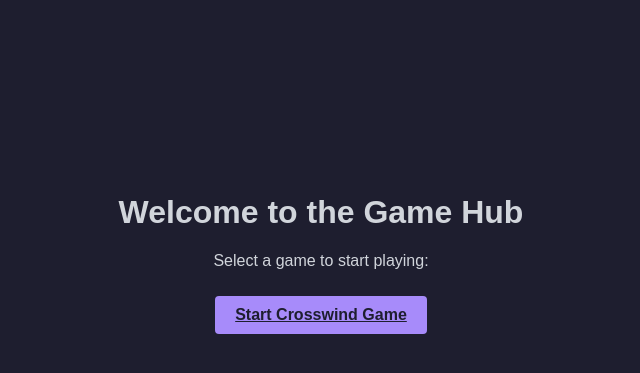
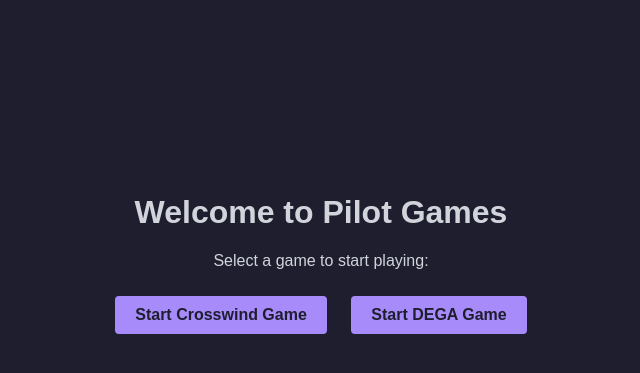
Before and after one commit to jbfalcon2000/crosswind-app, a Flask app: page / in a window 1280 px wide. Shown: the part 167-540 px from the top of the page, without its empty margins (319-959 px from the left). Run offline with Flask 3, Linux system fonts and the light colour scheme.

Commit message:
Buttons fixed

```diff
--- a/app/__init__.py
+++ b/app/__init__.py
@@ -1,6 +1,8 @@
 from flask import Flask
+
 
 app = Flask(__name__)
 app.config.from_object('config.Config')
 
+
 from app import routes
--- a/app/routes.py
+++ b/app/routes.py
@@ -11,16 +11,29 @@ def crosswind_game():
     if 'score' not in session:
         session['score'] = {"correct": 0, "attempts": 0}
 
-    if request.method == "GET" or "next" in request.form:
-        # Generate a new scenario
-        generate_scenario()
 
-    if "restart" in request.form:
-        # Reset the score
-        session['score']["correct"] = 0
-        session['score']["attempts"] = 0
-        # Generate a new scenario
-        generate_scenario()
+    def render_new_scenario():
+        wind_direction, wind_speed, runway_direction = generate_scenario()
+        return render_template(
+            "crosswind_game.html",
+            wind_direction=wind_direction,
+            wind_speed=wind_speed,
+            runway_direction=runway_direction,
+            score=session['score'],
+            result=None,
+            feedback=None,
+            user_choice=None,
+            correct_choice=None,
+            user_crosswind=None,
+            allow_next=False,
+        )
+
+
+    if request.method == "GET" or "next" in request.form or "restart" in request.form:
+        if "restart" in request.form:
+            # Reset the score
+            session['score'] = {"correct": 0, "attempts": 0}
+        return render_new_scenario()
 
     if request.method == "POST":
         # Handle form submission
@@ -49,16 +62,11 @@ def crosswind_game():
                 f"Incorrect crosswind component. The correct value was {correct_crosswind} knots."
             )
 
-        if not feedback:
-            result = "Correct"
-            session['score']['correct'] += 1
-        session['score']['attempts'] += 1
-
         # Update score if everything is correct
         if not feedback:
             result = "Correct"
             session['score']["correct"] += 1
-        session['score']["attempts"] += 1
+        session['score']['attempts'] += 1
 
         # Render feedback
         return render_template(
@@ -74,3 +82,8 @@ def crosswind_game():
             user_crosswind=user_crosswind,
             allow_next=True,
         )
+
+
+@app.route("/dega_game", methods=["GET", "POST"])
+def dega_game():
+    return render_template("dega_game.html")
--- /dev/null
+++ b/app/static/css/buttons.css
@@ -0,0 +1,61 @@
+a.button {
+    text-decoration: none; /* Remove underline */
+}
+
+.button {
+    display: inline-block;
+    padding: 10px 20px;
+    margin: 10px;
+    font-size: 16px;
+    font-weight: bold;
+    color: #1e1e2f;
+    background-color: #a78bfa;
+    border: none;
+    border-radius: 4px;
+    text-align: center;
+    cursor: pointer;
+    transition: background-color 0.3s, transform 0.2s;
+}
+.button:hover {
+    filter: brightness(0.9); /* Reduces brightness by 10% */
+    transform: scale(1.05); /* Retain the slight zoom effect */
+    transition: filter 0.3s, transform 0.2s; /* Smooth transition for the hover effect */
+
+}
+
+.button-restart-fixed {
+    padding: 10px 20px;
+    margin: 10px;
+    font-size: 16px;
+    font-weight: bold;
+    border: none;
+    border-radius: 4px;
+    text-align: center;
+    cursor: pointer;
+    position: fixed; /* Fixed positioning */
+    bottom: 20px;    /* 20px from the bottom of the screen */
+    right: 20px;     /* 20px from the right edge of the screen */
+    z-index: 1000;   /* Ensure it appears above other elements */
+}
+.button-restart-fixed:hover {
+    filter: brightness(0.9); /* Reduces brightness by 10% */
+    transform: scale(1.05); /* Retain the slight zoom effect */
+    transition: filter 0.3s, transform 0.2s; /* Smooth transition for the hover effect */
+
+}
+
+.button.selected {
+    background-color: #644b85; /* Green color for selection */
+    color: white;
+    box-shadow: inset 0 0 5px rgba(0, 0, 0, 0.5);
+}
+
+.button.correct {
+background-color: #10b981; /* Green for correct */
+color: white;
+}
+
+.button.incorrect {
+    background-color: #f87171; /* Red for incorrect */
+    color: white;
+}
--- a/app/static/css/slider.css
+++ b/app/static/css/slider.css
@@ -52,41 +52,3 @@ input[type="range"]::-ms-track {
     border-color: transparent; /* Remove default border */
     color: transparent; /* Remove default text */
 }
-
-/* Button styles */
-.button {
-    display: inline-block;
-    padding: 10px 20px;
-    margin: 10px;
-    font-size: 16px;
-    font-weight: bold;
-    color: #1e1e2f;
-    background-color: #a78bfa;
-    border: none;
-    border-radius: 4px;
-    text-align: center;
-    cursor: pointer;
-    transition: background-color 0.3s, transform 0.2s;
-}
-
-.button:hover {
-    filter: brightness(0.9); /* Reduces brightness by 10% */
-    transform: scale(1.05); /* Retain the slight zoom effect */
-    transition: filter 0.3s, transform 0.2s; /* Smooth transition for the hover effect */
-}
-
-.button.selected {
-    background-color: #644b85; /* Color for selected state */
-    color: white;
-    box-shadow: inset 0 0 5px rgba(0, 0, 0, 0.5);
-}
-
-.button.correct {
-    background-color: #10b981; /* Green for correct */
-    color: white;
-}
-
-.button.incorrect {
-    background-color: #f87171; /* Red for incorrect */
-    color: white;
-}
--- a/app/templates/base.html
+++ b/app/templates/base.html
@@ -3,8 +3,9 @@
 <head>
     <meta charset="UTF-8">
     <meta name="viewport" content="width=device-width, initial-scale=1.0">
-    <title>Crosswind Game</title>
+    <title>{% block title %}Pilot Games{% endblock %}</title>
     <link rel="stylesheet" href="{{ url_for('static', filename='css/slider.css') }}">
+    <link rel="stylesheet" href="{{ url_for('static', filename='css/buttons.css') }}">
     <style>
         body {
             margin: 0;
@@ -36,69 +37,12 @@
         .section {
             width: 45%;
         }
-        .button {
-            display: inline-block;
-            padding: 10px 20px;
-            margin: 10px;
-            font-size: 16px;
-            font-weight: bold;
-            color: #1e1e2f;
-            background-color: #a78bfa;
-            border: none;
-            border-radius: 4px;
-            text-align: center;
-            cursor: pointer;
-            transition: background-color 0.3s, transform 0.2s;
-        }
-        .button:hover {
-            filter: brightness(0.9); /* Reduces brightness by 10% */
-            transform: scale(1.05); /* Retain the slight zoom effect */
-            transition: filter 0.3s, transform 0.2s; /* Smooth transition for the hover effect */
-
-        }
-
-        .button-restart-fixed {
-            padding: 10px 20px;
-            margin: 10px;
-            font-size: 16px;
-            font-weight: bold;
-            border: none;
-            border-radius: 4px;
-            text-align: center;
-            cursor: pointer;
-            position: fixed; /* Fixed positioning */
-            bottom: 20px;    /* 20px from the bottom of the screen */
-            right: 20px;     /* 20px from the right edge of the screen */
-            z-index: 1000;   /* Ensure it appears above other elements */
-        }
-        .button-restart-fixed:hover {
-            filter: brightness(0.9); /* Reduces brightness by 10% */
-            transform: scale(1.05); /* Retain the slight zoom effect */
-            transition: filter 0.3s, transform 0.2s; /* Smooth transition for the hover effect */
-
-        }
-
-        .button.selected {
-            background-color: #644b85; /* Green color for selection */
-            color: white;
-            box-shadow: inset 0 0 5px rgba(0, 0, 0, 0.5);
-        }
-
-        .button.correct {
-        background-color: #10b981; /* Green for correct */
-        color: white;
-        }
-
-        .button.incorrect {
-            background-color: #f87171; /* Red for incorrect */
-            color: white;
-        }
-
     </style>
 </head>
 <body>
 
     {% block content %}{% endblock %}
+    {% block scripts%}{% endblock %}
 
 
 </body>
--- a/app/templates/crosswind_game.html
+++ b/app/templates/crosswind_game.html
@@ -1,6 +1,6 @@
 {% extends "base.html" %}
 
-{% block title %}Crosswind Game{% endblock %}
+{% block title %}Crosswind Game - {{ super() }}{% endblock %}
 
 {% block content %}
 <div class="container" style="display: flex; flex-direction: column; align-items: center; padding: 10px; width: 100%;">
--- a/app/templates/index.html
+++ b/app/templates/index.html
@@ -1,12 +1,13 @@
 {% extends "base.html" %}
 
-{% block title %}Home{% endblock %}
+{% block title %}Home - {{ super() }}{% endblock %}
 
 {% block content %}
 <div style="text-align: center; margin-top: 50px;">
-    <h1>Welcome to the Game Hub</h1>
+    <h1>Welcome to Pilot Games</h1>
     <p>Select a game to start playing:</p>
     <a href="{{ url_for('crosswind_game') }}" class="button">Start Crosswind Game</a>
+    <a href="{{ url_for('dega_game') }}" class="button">Start DEGA Game</a>
     <!-- Add more buttons for other games here -->
 </div>
 {% endblock %}
--- a/config.py
+++ b/config.py
@@ -5,3 +5,7 @@ class Config:
     SQLALCHEMY_DATABASE_URI = os.environ.get('DATABASE_URL') or 'sqlite:///app.db'
     SQLALCHEMY_TRACK_MODIFICATIONS = False
     DEBUG = True
+    SESSION_COOKIE_NAME = 'my_session'
+    SESSION_COOKIE_HTTPONLY = True
+    SESSION_COOKIE_SECURE = False  # Set to True if using HTTPS
+    PERMANENT_SESSION_LIFETIME = 3600  # Session lifetime in seconds
```
Also changed, not shown: app/games/crosswind_funcs.py (+1 -13 lines), app/static/js/crosswind_game_script.js (+20 -12 lines), app/templates/dega_game.html (added, +9 -0 lines).
